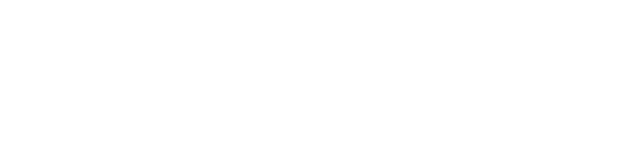
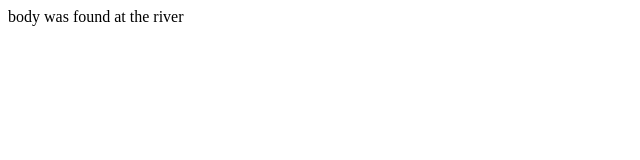
Before and after one commit to VolodymyrBomko/gitdemo, a plain HTML site: page pages/index.html in a window 1280 px wide. Shown: the whole page, without its empty margins (0-640 px from the left). Drawn offline with Linux system fonts and the light colour scheme.

Commit message:
-begin my detective

```diff
--- a/pages/index.html
+++ b/pages/index.html
@@ -5,6 +5,6 @@
     <title>Title</title>
 </head>
 <body>
-
+body was found at the river
 </body>
 </html>
```
